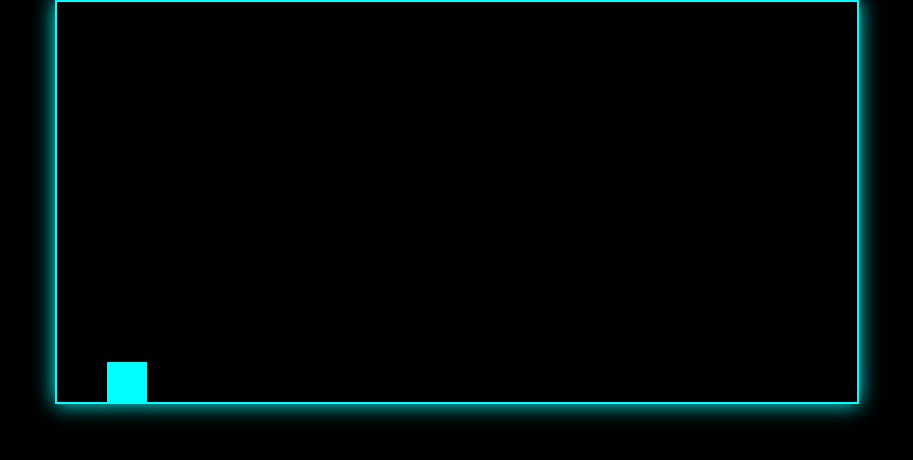
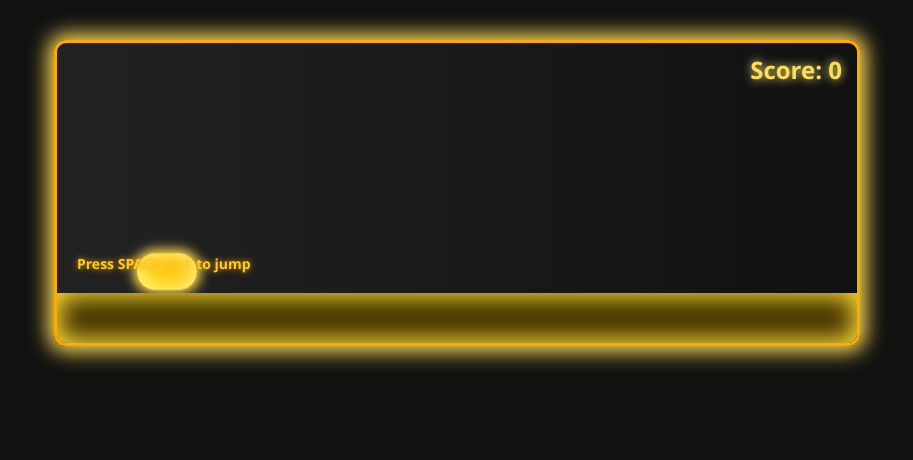
Before and after one commit to Shahzal-Rehman/msa, a plain HTML site: page src/index.html in a window 1280 px wide. Shown: the whole page, without its empty margins (183-1096 px from the left). Drawn offline with Linux system fonts and the light colour scheme.

Commit message:
Update index.html
Signed-off-by: Shahzal Rehman <shahzalrehman0302@gmail.com>

```diff
--- a/src/index.html
+++ b/src/index.html
@@ -1,12 +1,218 @@
 <!DOCTYPE html>
-<html>
+<html lang="en">
 <head>
-  <meta charset="UTF-8">
-  <title>Neon Pixel Runner</title>
-  <link rel="stylesheet" href="style.css">
+<meta charset="UTF-8" />
+<meta name="viewport" content="width=device-width, initial-scale=1" />
+<title>Super Golden Dragon Jump</title>
+<style>
+  /* Background & container */
+  body {
+    margin: 0;
+    background: #111;
+    overflow: hidden;
+    font-family: 'Segoe UI', Tahoma, Geneva, Verdana, sans-serif;
+    user-select: none;
+  }
+
+  #game {
+    position: relative;
+    width: 800px;
+    height: 300px;
+    margin: 40px auto;
+    background: linear-gradient(90deg, #222 0%, #111 100%);
+    border: 3px solid #ffaa00;
+    border-radius: 12px;
+    box-shadow: 0 0 20px 6px #ffdd55;
+    overflow: hidden;
+  }
+
+  /* Ground */
+  #ground {
+    position: absolute;
+    bottom: 0;
+    width: 100%;
+    height: 50px;
+    background: #443300;
+    box-shadow: 0 0 25px 4px #ffdd33 inset;
+  }
+
+  /* Dragon */
+  #dragon {
+    position: absolute;
+    bottom: 50px;
+    left: 80px;
+    width: 60px;
+    height: 40px;
+    background: linear-gradient(45deg, #ffd800, #ffb300);
+    border-radius: 30% / 50%;
+    box-shadow:
+      0 0 12px 4px #ffdd55,
+      inset 0 0 20px 6px #fff07a;
+    animation: flap 0.6s infinite ease-in-out;
+    transition: bottom 0.2s ease-out;
+  }
+
+  /* Flapping wings effect */
+  @keyframes flap {
+    0%, 100% { transform: scaleY(1); }
+    50% { transform: scaleY(0.9) translateY(-2px); }
+  }
+
+  /* Obstacle */
+  .obstacle {
+    position: absolute;
+    bottom: 50px;
+    width: 30px;
+    height: 60px;
+    background: linear-gradient(45deg, #ffdd00, #ffaa00);
+    border-radius: 8px;
+    box-shadow:
+      0 0 15px 4px #ffcc00,
+      inset 0 0 10px 3px #ffe34d;
+    animation: moveLeft linear forwards;
+  }
+
+  /* Score */
+  #score {
+    position: absolute;
+    top: 10px;
+    right: 15px;
+    color: #ffdd55;
+    font-size: 24px;
+    font-weight: bold;
+    text-shadow: 0 0 10px #fff47c;
+    user-select: none;
+  }
+
+  /* Jump key hint */
+  #hint {
+    position: absolute;
+    bottom: 70px;
+    left: 20px;
+    color: #ffcc22;
+    font-size: 14px;
+    font-weight: 600;
+    text-shadow: 0 0 6px #ffaa00;
+  }
+</style>
 </head>
 <body>
-  <canvas id="gameCanvas" width="800" height="400"></canvas>
-  <script src="game.js"></script>
+
+<div id="game">
+  <div id="dragon"></div>
+  <div id="ground"></div>
+  <div id="score">Score: 0</div>
+  <div id="hint">Press SPACE or ↑ to jump</div>
+</div>
+
+<script>
+  const game = document.getElementById('game');
+  const dragon = document.getElementById('dragon');
+  const scoreEl = document.getElementById('score');
+
+  let isJumping = false;
+  let jumpHeight = 0;
+  let jumpSpeed = 0;
+  let gravity = 0.7;
+  let dragonBottom = 50; // px above ground
+  let score = 0;
+  let gameOver = false;
+
+  // Jump function
+  function jump() {
+    if (!isJumping) {
+      isJumping = true;
+      jumpSpeed = 15;
+    }
+  }
+
+  // Create obstacles dynamically
+  function createObstacle() {
+    if(gameOver) return;
+
+    const obstacle = document.createElement('div');
+    obstacle.classList.add('obstacle');
+    game.appendChild(obstacle);
+
+    let obstacleLeft = game.offsetWidth;
+    obstacle.style.left = obstacleLeft + 'px';
+
+    const obstacleSpeed = 6 + score / 50; // Increase speed slightly with score
+
+    function moveObstacle() {
+      if (gameOver) {
+        obstacle.remove();
+        return;
+      }
+
+      obstacleLeft -= obstacleSpeed;
+      obstacle.style.left = obstacleLeft + 'px';
+
+      // Collision detection
+      const dragonRect = dragon.getBoundingClientRect();
+      const obstacleRect = obstacle.getBoundingClientRect();
+      const gameRect = game.getBoundingClientRect();
+
+      if (
+        obstacleLeft < 150 && obstacleLeft > 80 &&
+        dragonBottom < obstacle.offsetHeight + 50
+      ) {
+        endGame();
+      }
+
+      if (obstacleLeft < -obstacle.offsetWidth) {
+        score++;
+        scoreEl.textContent = 'Score: ' + score;
+        obstacle.remove();
+        return;
+      }
+
+      requestAnimationFrame(moveObstacle);
+    }
+
+    moveObstacle();
+
+    // Spawn next obstacle randomly between 1 to 2.5 seconds
+    const nextTime = 1000 + Math.random() * 1500;
+    setTimeout(createObstacle, nextTime);
+  }
+
+  function endGame() {
+    gameOver = true;
+    alert('🔥 Game Over! Your score: ' + score + ' 🔥');
+    window.location.reload();
+  }
+
+  // Game loop for jump physics
+  function gameLoop() {
+    if (isJumping) {
+      jumpHeight += jumpSpeed;
+      jumpSpeed -= gravity;
+
+      if (jumpHeight <= 0) {
+        jumpHeight = 0;
+        isJumping = false;
+      }
+    }
+
+    dragonBottom = 50 + jumpHeight;
+    dragon.style.bottom = dragonBottom + 'px';
+
+    requestAnimationFrame(gameLoop);
+  }
+
+  // Controls
+  window.addEventListener('keydown', e => {
+    if ((e.code === 'Space' || e.code === 'ArrowUp') && !gameOver) {
+      e.preventDefault();
+      jump();
+    }
+  });
+
+  // Start game
+  createObstacle();
+  gameLoop();
+</script>
+
 </body>
 </html>
```
